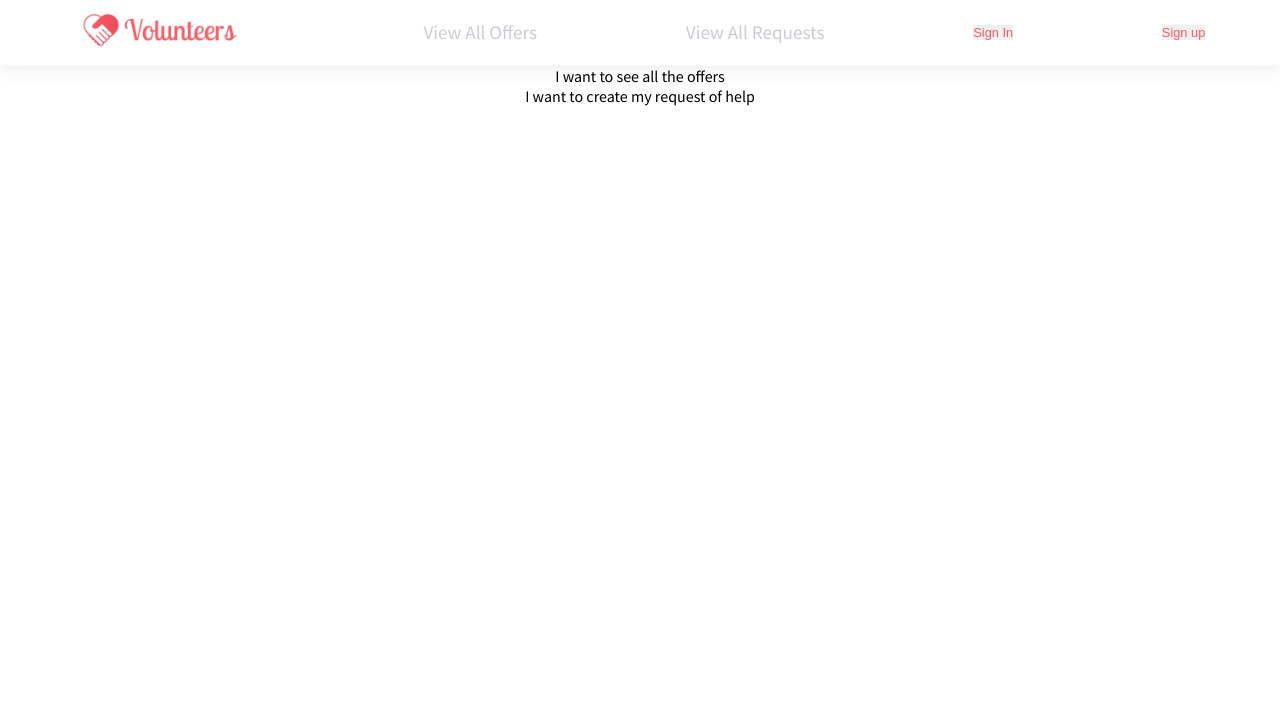
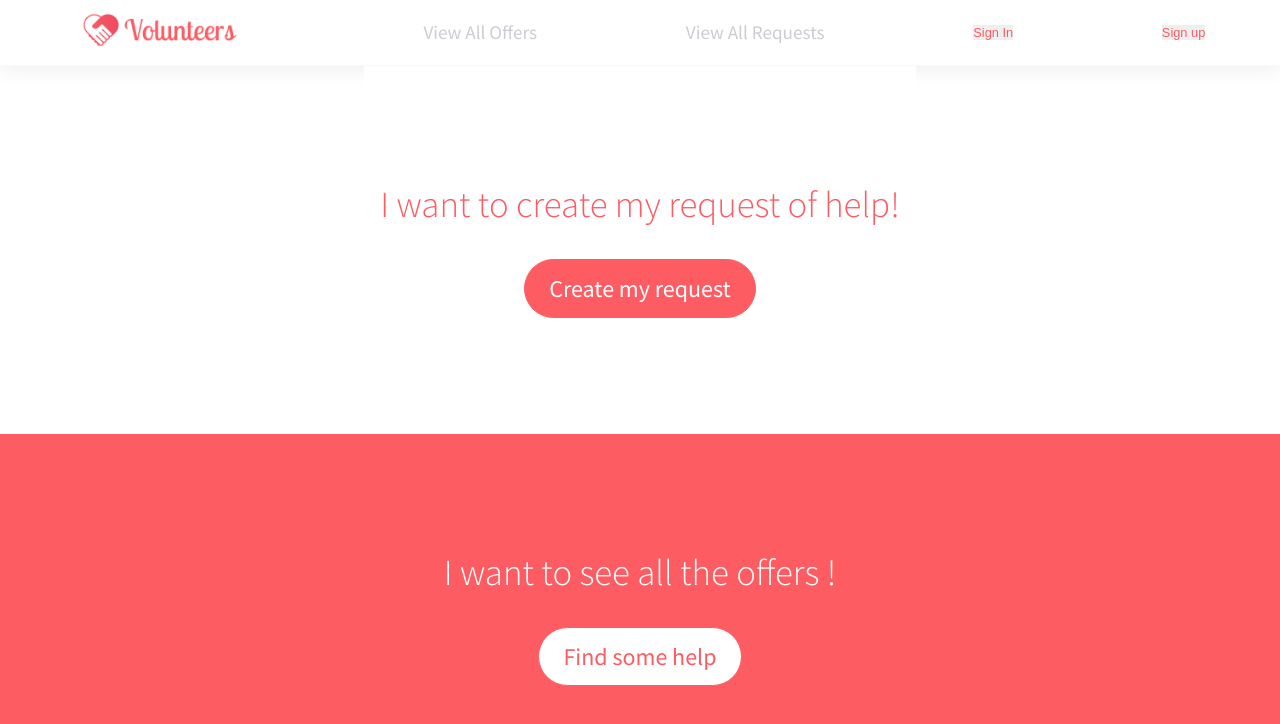
Before and after one commit to ismaelguerrib/volontaires_front, a React (Create React App) app: page /option-request in a window 1280 px wide. Shown: the top 724 px of the page. Built offline with nearby package versions, Linux system fonts and the light colour scheme; no server answers.

Commit message:
routes to buttons

```diff
--- a/src/Pages/OptionOffer.jsx
+++ b/src/Pages/OptionOffer.jsx
@@ -11,7 +11,7 @@ export default function OptionOffer() {
           <h2>I want to create my offer for help !</h2>
           <Button
             className="btn-options btn-offer"
-            content="Here"
+            content="Create my offer"
             link="/create-an-offer"
           />
         </div>
@@ -19,7 +19,7 @@ export default function OptionOffer() {
           <h2>I want to see all the requests !</h2>
           <Button
             className="btn-options btn-request"
-            content="View All"
+            content="Find someone to help"
             link="/i-want-to-offer-help"
           />
         </div>
--- a/src/Pages/OptionRequest.jsx
+++ b/src/Pages/OptionRequest.jsx
@@ -4,17 +4,25 @@ import Button from "./../Component/Button";
 
 export default function OptionRequest() {
   return (
-    <div className="">
+    <div>
       <Header />
-      <div className="buttons">
-        <Button
-          content="I want to see all the offers"
-          link="/i-want-to-be-helped"
-        />
-        <Button
-          content="I want to create my request of help"
-          link="/create-a-request"
-        />
+      <div className="buttons-container">
+        <div className="Home-offer-infos">
+          <h2>I want to create my request of help!</h2>
+          <Button
+            className="btn-options btn-offer"
+            content="Create my request"
+            link="/create-a-request"
+          />
+        </div>
+        <div className="Home-request-infos">
+          <h2>I want to see all the offers !</h2>
+          <Button
+            className="btn-options btn-request"
+            content="Find some help"
+            link="/i-want-to-be-helped"
+          />
+        </div>
       </div>
     </div>
   );
```
